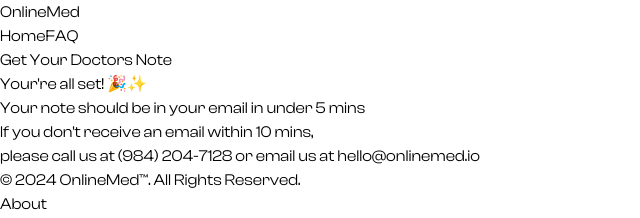
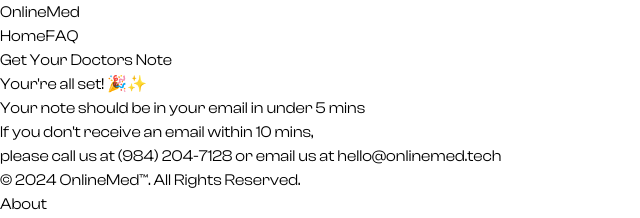
Before and after one commit to tothemoon2k/OnlineMedFront, a React (Vite) app: page /ordercomplete in a window 1280 px wide. Shown: the top 218 px of the page, without its empty margins (0-640 px from the left). Built offline with nearby package versions, Linux system fonts and the light colour scheme.

Commit message:
Fix email domain

```diff
--- a/src/routes/ThankYou.jsx
+++ b/src/routes/ThankYou.jsx
@@ -26,7 +26,7 @@
                 <h1 className='mb-5 text-4xl md:text-5xl font-medium text-center'>Your're all set! 🎉✨</h1>
                 <h2 className='mb-9 text-gray-600 text-center text-2xl md:text-3xl'>Your note should be in your email in under 5 mins</h2>
 
-                <p className='text-gray-600 md:text-xl text-center'>If you don't receive an email within 10 mins, <br className='hidden md:block'/> please  call us at (984) 204-7128 or email us at hello@onlinemed.io</p>
+                <p className='text-gray-600 md:text-xl text-center'>If you don't receive an email within 10 mins, <br className='hidden md:block'/> please  call us at (984) 204-7128 or email us at hello@onlinemed.tech</p>
             </div>
 
             <Footer absolute={true}/>
```
